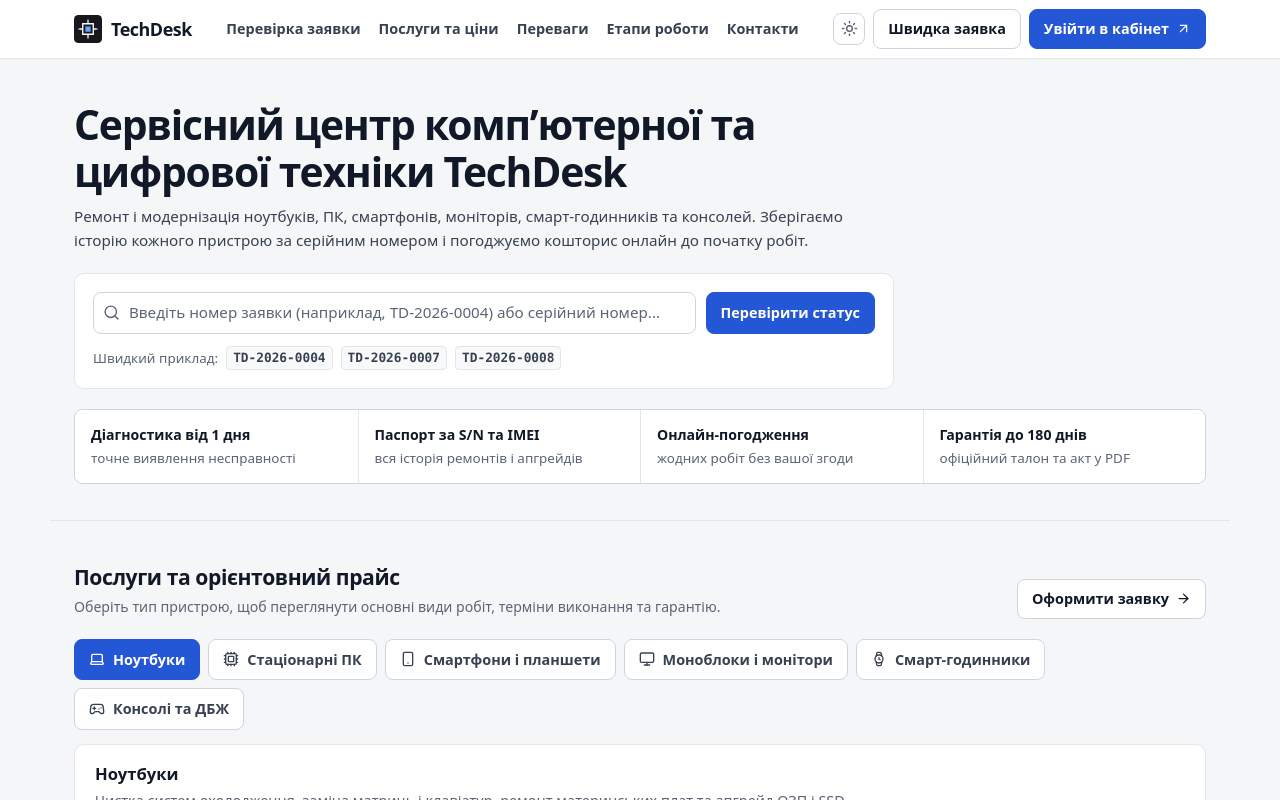
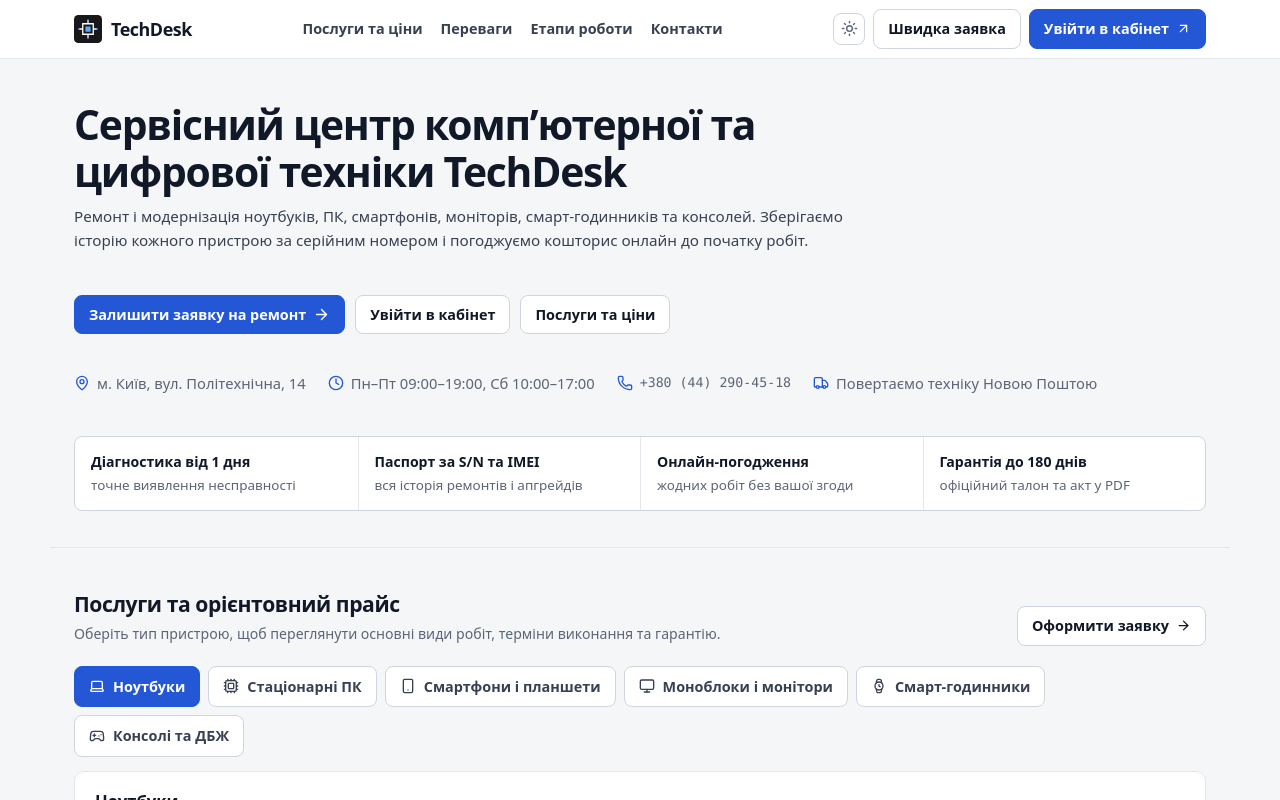
Before and after one commit to 6kenn9/techdesk1, a Vue app in the folder frontend/: page / in a window 1280 px wide. Shown: the top 800 px of the page. Built offline with nearby package versions, Linux system fonts and the light colour scheme.

Commit message:
Головна: замість пошуку заявки — кнопки дій і контакти; статус за QR із квитанції лишається
Co-Authored-By: Claude Opus 5.5 <noreply@anthropic.com>
Claude-Session: https://claude.ai/code/session_019afmNTgX5igkhJtgEFnR55

```diff
--- a/frontend/src/flow.css
+++ b/frontend/src/flow.css
@@ -21,3 +21,10 @@
 .auth-or { display: flex; align-items: center; gap: 10px; margin: 14px 0 12px; color: var(--muted, #6b7280); font-size: .85rem; }
 .auth-or::before, .auth-or::after { content: ""; flex: 1; height: 1px; background: var(--border, rgba(127,127,127,.3)); }
 .google-slot { display: flex; justify-content: center; min-height: 44px; color-scheme: light; }
+
+/* Головна: замість пошуку — дії та коротка інформація */
+.hero-cta { display: flex; flex-wrap: wrap; gap: 10px; margin-top: 22px; }
+.hero-facts { list-style: none; padding: 0; margin: 18px 0 0; display: flex; flex-wrap: wrap; gap: 8px 22px; color: var(--muted); font-size: .92rem; }
+.hero-facts li { display: inline-flex; align-items: center; gap: 7px; }
+.hero-facts svg { color: var(--accent, currentColor); flex: none; }
+.hero-cta + .hero-facts + .tracker-card, .hero-facts + .hero-highlights { margin-top: 22px; }
--- a/frontend/src/views/Landing.vue
+++ b/frontend/src/views/Landing.vue
@@ -15,8 +15,8 @@ import {
   MapPin,
   Monitor,
   Phone,
-  Search,
   ShieldCheck,
+  Truck,
   Smartphone,
   Watch,
   Wrench,
@@ -36,7 +36,6 @@ const loading = ref(false)
 const activeCategory = ref(0)
 const openFaq = ref(0)
 
-const examples = ['TD-2026-0004', 'TD-2026-0007', 'TD-2026-0008']
 
 const serviceCatalog = [
   {
@@ -146,8 +145,7 @@ const faqs = [
   },
 ]
 
-async function lookup(sampleCode) {
-  if (typeof sampleCode === 'string') code.value = sampleCode
+async function lookup() {
   if (!code.value.trim()) return
   loading.value = true
   error.value = ''
@@ -175,7 +173,6 @@ onMounted(() => {
           TechDesk
         </RouterLink>
         <nav class="public-links" aria-label="Розділи сайту">
-          <a href="#tracking">Перевірка заявки</a>
           <a href="#services">Послуги та ціни</a>
           <a href="#advantages">Переваги</a>
           <a href="#workflow">Етапи роботи</a>
@@ -193,7 +190,7 @@ onMounted(() => {
     </header>
 
     <main>
-      <!-- 1. Перший екран і перевірка статусу заявки -->
+      <!-- 1. Перший екран -->
       <section class="hero-clean wrap" aria-labelledby="portal-title">
         <div class="hero-clean-head">
           <h1 id="portal-title">Сервісний центр комп’ютерної та цифрової техніки TechDesk</h1>
@@ -203,31 +200,25 @@ onMounted(() => {
           </p>
         </div>
 
-        <div id="tracking" class="card tracker-card">
-          <form class="search-form" @submit.prevent="lookup()">
-            <div class="input-icon">
-              <Search :size="17" />
-              <input
-                id="tracking-code"
-                v-model.trim="code"
-                aria-label="Номер заявки або серійний номер"
-                placeholder="Введіть номер заявки (наприклад, TD-2026-0004) або серійний номер..."
-                required
-                maxlength="80"
-              />
-            </div>
-            <button class="button primary" :disabled="loading">
-              {{ loading ? 'Пошук…' : 'Перевірити статус' }}
-            </button>
-          </form>
+        <div class="hero-cta">
+          <RouterLink :to="session.user ? (session.staff ? session.home : '/orders/new') : '/quick'" class="button primary">
+            Залишити заявку на ремонт
+            <ArrowRight :size="17" />
+          </RouterLink>
+          <RouterLink v-if="!session.user" to="/login" class="button">Увійти в кабінет</RouterLink>
+          <a href="#services" class="button">Послуги та ціни</a>
+        </div>
 
-          <div class="tracker-samples">
-            <span>Швидкий приклад:</span>
-            <button v-for="ex in examples" :key="ex" type="button" class="chip mono sample-link" @click="lookup(ex)">
-              {{ ex }}
-            </button>
-          </div>
+        <ul class="hero-facts">
+          <li><MapPin :size="16" /> м. Київ, вул. Політехнічна, 14</li>
+          <li><Clock :size="16" /> Пн–Пт 09:00–19:00, Сб 10:00–17:00</li>
+          <li><Phone :size="16" /> <span class="mono">+380 (44) 290-45-18</span></li>
+          <li><Truck :size="16" /> Повертаємо техніку Новою Поштою</li>
+        </ul>
 
+        <!-- Статус за QR-кодом із квитанції: /track/TD-2026-0004 -->
+        <div v-if="code" id="tracking" class="card tracker-card">
+          <p v-if="loading" class="muted">Завантаження статусу…</p>
           <p v-if="error" class="error" role="alert">{{ error }}</p>
           <div v-if="result" class="tracking-result" aria-live="polite">
             <div class="section-head">
@@ -408,7 +399,6 @@ onMounted(() => {
         <div class="footer-col">
           <h3>Навігація</h3>
           <ul class="footer-links">
-            <li><a href="#tracking">Перевірка заявки</a></li>
             <li><a href="#services">Послуги та ціни</a></li>
             <li><a href="#advantages">Переваги сервісу</a></li>
             <li><a href="#workflow">Етапи роботи та FAQ</a></li>
```
